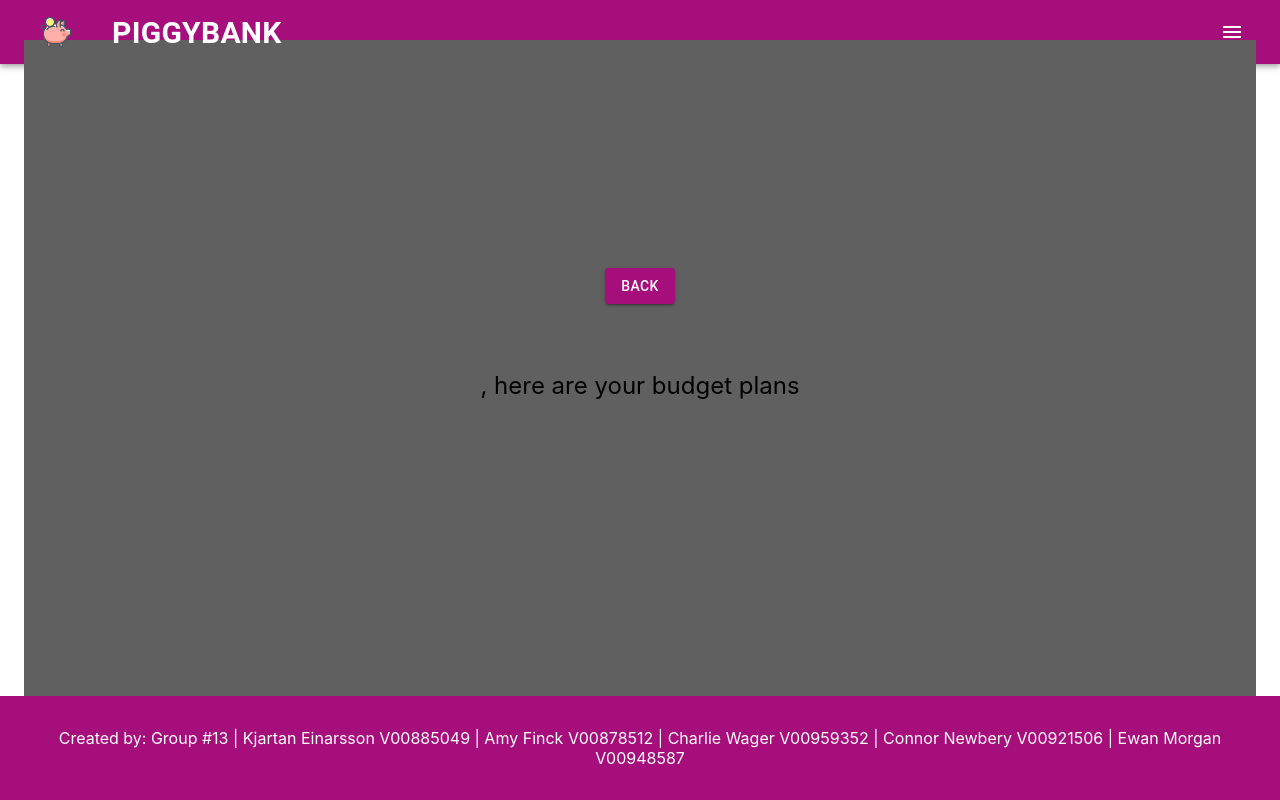
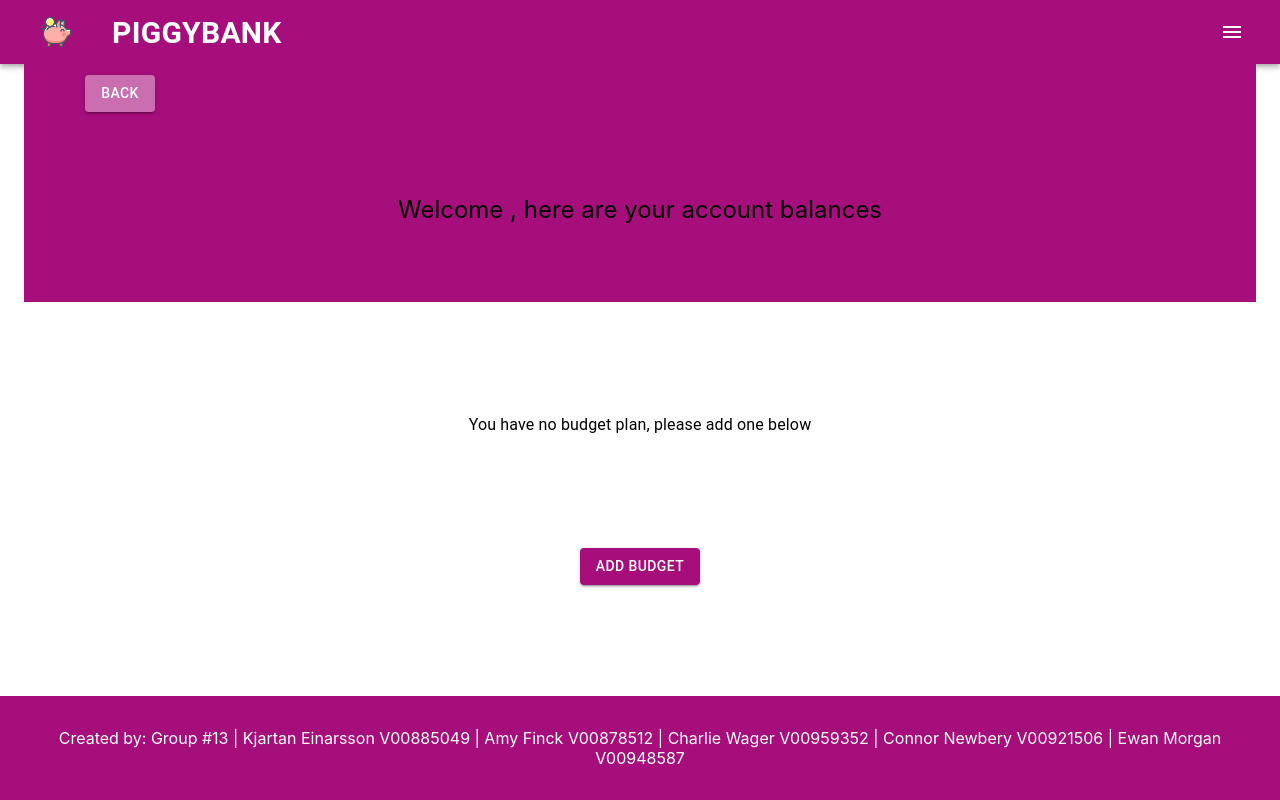
Before and after one commit to KjartanE/Seng371Project, a Next.js app in the folder app/: page /bankPages/budgets in a window 1280 px wide. Built offline with nearby package versions, Linux system fonts and the light colour scheme.

Commit message:
progress on budget page

```diff
--- a/app/src/helpers/api/account-repo.tsx
+++ b/app/src/helpers/api/account-repo.tsx
@@ -7,6 +7,7 @@ export interface IAccount {
   savings: number
   credit: number
   credit_limit: number
+  budget: number
 }
 export const accountRepo = {
   getRecord: (x: any) => getRecordByLoginId(x),
@@ -16,6 +17,8 @@ export const accountRepo = {
     updatSavingsAccount(aID, val),
   updateCreditAccount: (aID: number, val: number) =>
     updateCreditAccount(aID, val),
+  updateBudget: (aID: number, val: number) =>
+    updateBudget(aID, val),
 }
 
 const getRecordByLoginId = async (
@@ -99,3 +102,24 @@ const updateCreditAccount = async (
     console.log(error)
   }
 }
+
+const updateBudget = async (
+  accountId: number,
+  value: number
+): Promise<IAccount | undefined> => {
+  try {
+    const result = await excuteQuery(
+      `
+      UPDATE accounts
+      SET budget = '?'
+      WHERE account_id = ?;
+      `,
+      [value, accountId]
+    )
+    if (result) {
+      return result
+    }
+  } catch (error) {
+    console.log(error)
+  }
+}
--- a/app/src/pages/api/user/account/info.tsx
+++ b/app/src/pages/api/user/account/info.tsx
@@ -22,5 +22,6 @@ export default async function handler(
     savings: account.savings,
     credit: account.credit,
     credit_limit: account.credit_limit,
+    budget: account.budget
   })
 }
--- a/app/src/pages/bankPages/budgets.tsx
+++ b/app/src/pages/bankPages/budgets.tsx
@@ -2,19 +2,38 @@ import Head from "next/head"
 import styles from "@/styles/Home.module.css"
 import { useAuth } from "../../context/UserContext"
 import { useAcc } from "@/context/AccountContext"
-import { Button } from '@mui/material';
+import { Button, Box, Grid, Typography } from '@mui/material';
 import { useRouter } from "next/router"
+import { useState } from "react";
 
 export default function Main() {
   const userContext = useAuth()
   const router = useRouter()
   const accountContext = useAcc()
   const account = accountContext.currentAccount()
-
+  const [budget, setBudget] = useState(account?.budget)
   const user = userContext.currentUser()
   // console.log('userContext', userContext);
   // console.log('userContext.currentUser()', userContext.currentUser());
 
+  const budgetDisplay = (budget) => {
+    if(budget > 0){
+
+    }else{
+      return(
+        <Box sx={{
+          height:"100%",
+          display: "flex",
+          flexDirection: "column",
+          justifyContent: "space-evenly",
+          alignItems: "center"
+        }}>
+          <Typography color="#000000" fontSize="50">You have no budget plan, please add one below</Typography>
+          <Button variant="contained">Add Budget</Button>
+        </Box>
+      )
+    }
+  }
 
   return (
     <>
@@ -25,12 +44,43 @@ export default function Main() {
         <link rel="icon" href="/piggy-bank.ico" />
       </Head>
       <main className={styles.main}>
-        <div className={styles.backButton}>
-          <Button variant="contained" onClick={() => {
-            router.push("/main")
-          }}>Back</Button>
-        </div>
-        <div className={styles.description}>{user?.username || ""}, here are your budget plans</div>
+        <Box
+            sx={{
+              backgroundColor: "primary.main",
+              width: 1,
+              height: "40%",
+              position: "top",
+            }}
+          >
+            <Grid container spacing={2} sx={{ paddingTop: "35px" }}>
+              <Grid item xs={2}>
+                <Button
+                  variant="contained"
+                  color="secondary"
+                  onClick={() => {
+                    router.push("/main")
+                  }}
+                >
+                  Back
+                </Button>
+              </Grid>
+              <Grid item xs={12}>
+                <div className={styles.description}>
+                  Welcome {user?.username || ""}, here are your account balances
+                </div>
+              </Grid>
+            </Grid>
+          </Box>
+          <Box
+            sx={{
+              backgroundColor: "#FFFFFF",
+              width: 1,
+              height: "60%",
+              position: "top",
+            }}
+          >
+            {budgetDisplay(budget)}
+          </Box>
       </main>
     </>
   )
```
